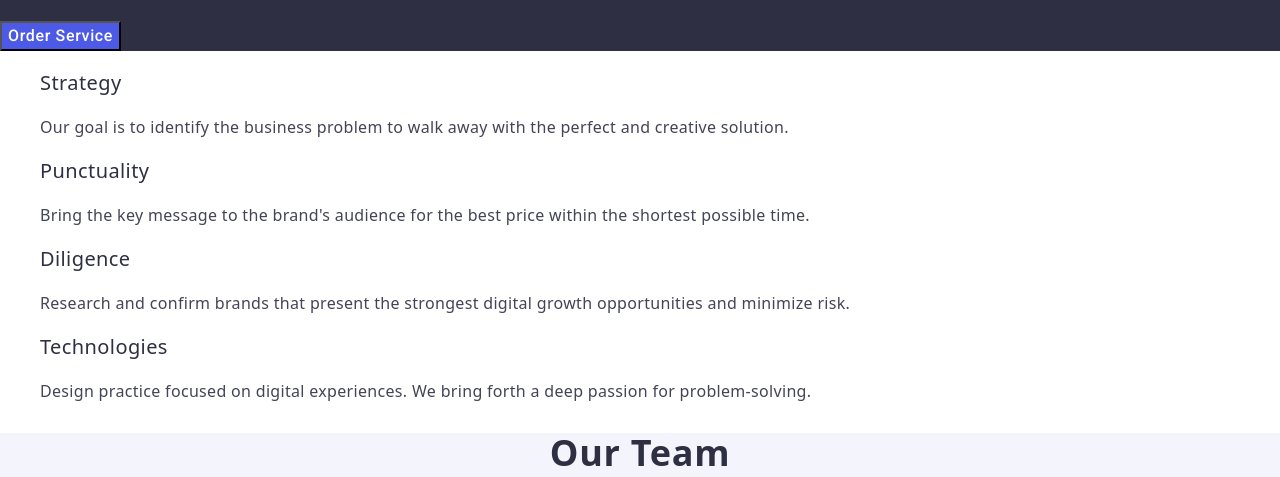
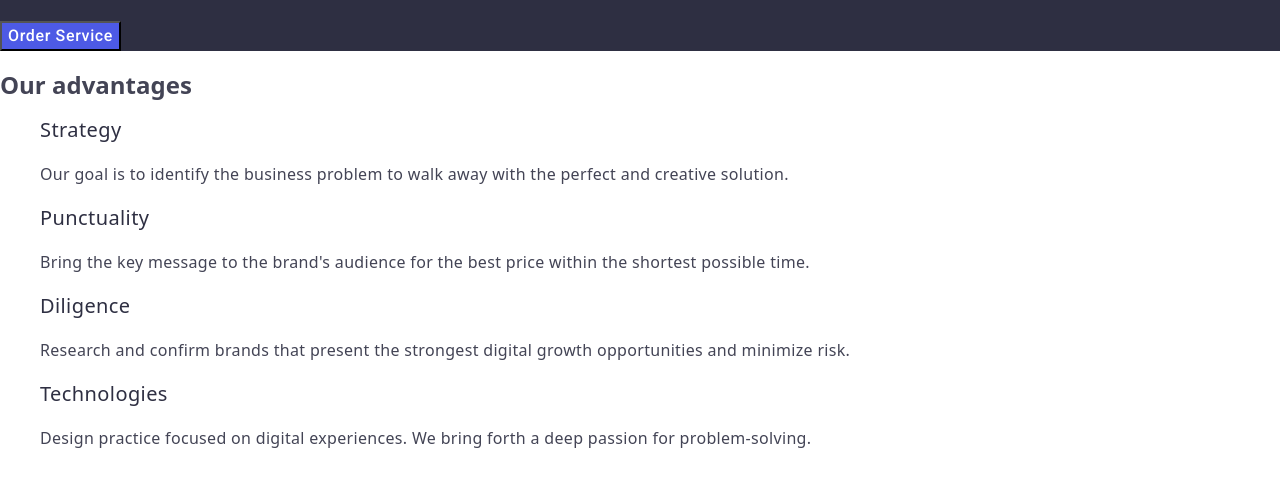
Before and after one commit to OleksandrBidylo/goit-markup-hw-02, a plain HTML site: page index.html in a window 1280 px wide. Shown: the part 305-782 px from the top of the page. Drawn offline with nearby package versions, Linux system fonts and the light colour scheme.

Commit message:
2-nd ver

```diff
--- a/css/styles.css
+++ b/css/styles.css
@@ -7,7 +7,8 @@ a {
 
 body {
   font-family: "Roboto", sans-serif;
-  color: #2e2f42;
+  color: #434455;
+  background-color: #ffffff;
 }
 /* ---header----- */
 .header {
@@ -104,14 +105,6 @@ body {
 }
 
 .visually-hidden {
-  position: absolute;
-  width: 1px;
-  height: 1px;
-  margin: -1px;
-  padding: 0;
-  overflow: hidden;
-  clip: rect(0, 0, 0, 0);
-  border: 0;
 }
 
 .advantages-list {
```
